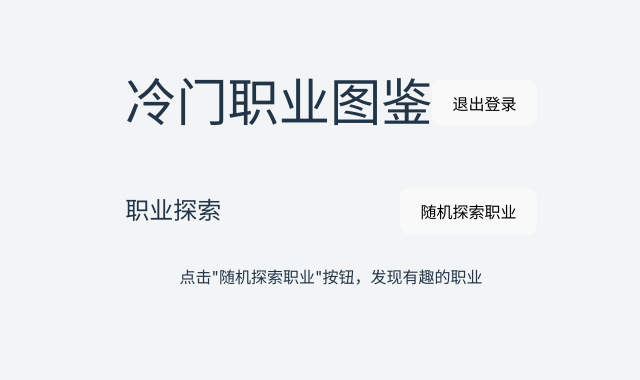
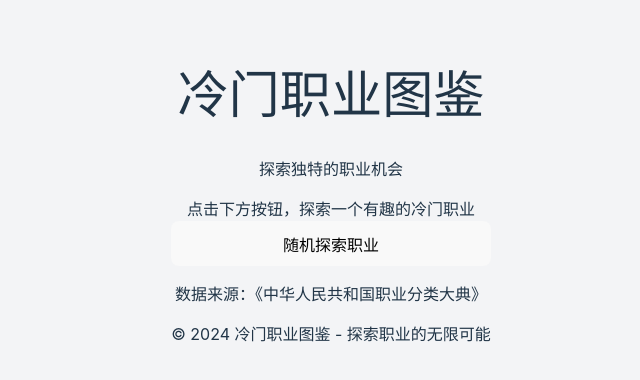
Before and after one commit to rabble-ldy/rare-jobs-explorer, a React (Vite) app: page / in a window 1280 px wide. Both pictures are taken after typing "Sample", "Sample123" into the empty fields and a click on the button "登录". Shown: the top 380 px of the page, without its empty margins (309-949 px from the left). Built offline with nearby package versions, Linux system fonts and the light colour scheme.

Commit message:
feat: 重构应用结构，修复数据加载问题

```diff
--- a/src/App.jsx
+++ b/src/App.jsx
@@ -1,6 +1,10 @@
 import { useState, useEffect } from 'react'
 import Papa from 'papaparse'
 import './App.css'
+import Header from './components/Header'
+import JobCard from './components/JobCard'
+import RandomButton from './components/RandomButton'
+import Footer from './components/Footer'
 
 function App() {
   const [isLoggedIn, setIsLoggedIn] = useState(false)
@@ -8,55 +12,20 @@ function App() {
   const [password, setPassword] = useState('')
   const [currentJob, setCurrentJob] = useState(null)
   const [jobs, setJobs] = useState([])
-  const [isLoading, setIsLoading] = useState(true)
+  const [isLoading, setIsLoading] = useState(false)
   const [error, setError] = useState(null)
 
   useEffect(() => {
-    // 读取 CSV 文件
-    fetch('/data/----_副本.csv')
-      .then(response => {
-        if (!response.ok) {
-          throw new Error(`HTTP error! status: ${response.status}`);
-        }
-        return response.text();
-      })
-      .then(csvText => {
-        console.log('CSV文件内容:', csvText.substring(0, 200)); // 打印前200个字符用于调试
-
-        // 使用 PapaParse 解析 CSV
-        Papa.parse(csvText, {
-          header: false, // CSV 没有标题行
-          skipEmptyLines: true, // 跳过空行
-          complete: (results) => {
-            console.log('解析结果:', results.data.slice(0, 2)); // 打印前两行用于调试
-
-            // 将 CSV 数据转换为结构化对象
-            const jobsData = results.data.slice(1).map((row, index) => ({
-              id: row[0]?.trim() || '',
-              name: row[1]?.trim() || '',
-              description: row[2]?.trim() || '',
-              salary: row[3]?.trim() || '',
-              experience: row[4]?.trim() || ''
-            })).filter(job => job.name && job.name.length > 0); // 过滤掉空行
-
-            console.log('加载的职业数据数量:', jobsData.length);
-            console.log('第一个职业数据:', jobsData[0]);
-            setJobs(jobsData);
-            setIsLoading(false);
-          },
-          error: (error) => {
-            console.error('解析 CSV 失败:', error);
-            setError('数据加载失败');
-            setIsLoading(false);
-          }
-        });
+    // 从public目录加载职业数据
+    fetch('/data/rareJobs.json')
+      .then(response => response.json())
+      .then(data => {
+        setJobs(data.jobs)
       })
       .catch(error => {
-        console.error('加载 CSV 文件失败:', error);
-        setError('数据加载失败: ' + error.message);
-        setIsLoading(false);
-      });
-  }, []);
+        console.error('Error loading jobs data:', error)
+      })
+  }, [])
 
   const handleLogin = (e) => {
     e.preventDefault()
@@ -66,15 +35,15 @@ function App() {
   }
 
   const getRandomJob = () => {
-    if (jobs.length > 0) {
+    if (jobs.length === 0) return
+
+    setIsLoading(true)
+    // 模拟加载延迟
+    setTimeout(() => {
       const randomIndex = Math.floor(Math.random() * jobs.length)
-      const selectedJob = jobs[randomIndex]
-      console.log('随机选择的职业:', {
-        id: selectedJob.id,
-        name: selectedJob.name
-      })
-      setCurrentJob(selectedJob)
-    }
+      setCurrentJob(jobs[randomIndex])
+      setIsLoading(false)
+    }, 1000)
   }
 
   if (!isLoggedIn) {
@@ -114,73 +83,18 @@ function App() {
   }
 
   return (
-    <div className="min-h-screen bg-gradient-to-br from-blue-50 to-indigo-50">
-      <nav className="bg-white shadow-sm">
-        <div className="max-w-4xl mx-auto px-4 sm:px-6 lg:px-8">
-          <div className="flex justify-between h-16">
-            <div className="flex items-center">
-              <h1 className="text-xl font-bold text-gray-800">冷门职业图鉴</h1>
-            </div>
-            <div className="flex items-center">
-              <button
-                onClick={() => setIsLoggedIn(false)}
-                className="text-gray-600 hover:text-gray-800 transition-colors"
-              >
-                退出登录
-              </button>
-            </div>
+    <div className="min-h-screen bg-gray-100">
+      <Header />
+      <main className="container mx-auto px-4 py-8">
+        {!currentJob && (
+          <div className="text-center text-gray-600 my-8">
+            点击下方按钮，探索一个有趣的冷门职业
           </div>
-        </div>
-      </nav>
-
-      <main className="max-w-4xl mx-auto py-8 px-4 sm:px-6 lg:px-8">
-        <div className="bg-white rounded-2xl shadow-lg p-6 sm:p-8">
-          <div className="flex justify-between items-center mb-8">
-            <h2 className="text-2xl font-bold text-gray-800">职业探索</h2>
-            <button
-              onClick={getRandomJob}
-              className="bg-blue-500 hover:bg-blue-600 text-white font-medium py-2 px-6 rounded-lg transition-all transform hover:scale-[1.02] active:scale-[0.98] disabled:opacity-50 disabled:cursor-not-allowed"
-              disabled={isLoading || error}
-            >
-              随机探索职业
-            </button>
-          </div>
-
-          {isLoading ? (
-            <div className="text-center py-12">
-              <div className="animate-spin rounded-full h-12 w-12 border-b-2 border-blue-500 mx-auto"></div>
-              <p className="mt-4 text-gray-600">正在加载职业数据...</p>
-            </div>
-          ) : error ? (
-            <div className="text-center py-12">
-              <p className="text-red-500">{error}</p>
-            </div>
-          ) : currentJob ? (
-            <div className="space-y-6">
-              <div className="border-b border-gray-100 pb-6">
-                <h3 className="text-2xl font-bold text-gray-800 mb-4">{currentJob.name}</h3>
-                <p className="text-gray-600 leading-relaxed">{currentJob.description}</p>
-              </div>
-
-              <div className="grid gap-6 sm:grid-cols-2">
-                <div className="bg-blue-50 rounded-xl p-6">
-                  <h4 className="font-semibold text-blue-800 mb-2">薪资区间</h4>
-                  <p className="text-blue-600">{currentJob.salary}</p>
-                </div>
-
-                <div className="bg-gray-50 rounded-xl p-6">
-                  <h4 className="font-semibold text-gray-800 mb-2">从业者经验</h4>
-                  <p className="text-gray-600 italic">{currentJob.experience}</p>
-                </div>
-              </div>
-            </div>
-          ) : (
-            <div className="text-center py-12">
-              <p className="text-gray-500">点击"随机探索职业"按钮，发现有趣的职业</p>
-            </div>
-          )}
-        </div>
+        )}
+        <RandomButton onClick={getRandomJob} isLoading={isLoading} />
+        <JobCard job={currentJob} />
       </main>
+      <Footer />
     </div>
   )
 }
--- /dev/null
+++ b/src/components/Footer.jsx
@@ -0,0 +1,18 @@
+function Footer() {
+  return (
+    <footer className="bg-gray-800 text-white mt-12">
+      <div className="container mx-auto px-4 py-8">
+        <div className="text-center">
+          <p className="text-sm">
+            数据来源：《中华人民共和国职业分类大典》
+          </p>
+          <p className="text-sm mt-2 text-gray-400">
+            © 2024 冷门职业图鉴 - 探索职业的无限可能
+          </p>
+        </div>
+      </div>
+    </footer>
+  );
+}
+
+export default Footer;
--- /dev/null
+++ b/src/components/Header.jsx
@@ -0,0 +1,12 @@
+function Header() {
+  return (
+    <header className="bg-white shadow-sm">
+      <div className="container mx-auto px-4 py-4">
+        <h1 className="text-2xl font-bold text-gray-800">冷门职业图鉴</h1>
+        <p className="text-gray-600 mt-1">探索独特的职业机会</p>
+      </div>
+    </header>
+  );
+}
+
+export default Header;
--- /dev/null
+++ b/src/components/JobCard.jsx
@@ -0,0 +1,35 @@
+function JobCard({ job }) {
+  if (!job) return null;
+
+  return (
+    <div className="bg-white rounded-lg shadow-md p-6 mt-8">
+      <h2 className="text-2xl font-bold text-gray-800 mb-4">{job.name}</h2>
+      <p className="text-gray-600 mb-6">{job.description}</p>
+
+      <div className="grid gap-6 md:grid-cols-2">
+        <div className="bg-blue-50 rounded-lg p-4">
+          <h3 className="font-semibold text-blue-800 mb-2">薪资范围</h3>
+          <p className="text-blue-600">
+            {job.salary.min} - {job.salary.max} {job.salary.unit}
+          </p>
+        </div>
+
+        <div className="bg-green-50 rounded-lg p-4">
+          <h3 className="font-semibold text-green-800 mb-2">从业经验</h3>
+          <p className="text-green-600">{job.experience}</p>
+        </div>
+      </div>
+
+      <div className="mt-6">
+        <h3 className="font-semibold text-gray-800 mb-2">技能要求</h3>
+        <ul className="list-disc list-inside space-y-1">
+          {job.requirements.map((req, index) => (
+            <li key={index} className="text-gray-600">{req}</li>
+          ))}
+        </ul>
+      </div>
+    </div>
+  );
+}
+
+export default JobCard;
--- /dev/null
+++ b/src/components/RandomButton.jsx
@@ -0,0 +1,20 @@
+function RandomButton({ onClick, isLoading }) {
+  return (
+    <button
+      onClick={onClick}
+      disabled={isLoading}
+      className="w-full bg-blue-500 hover:bg-blue-600 text-white font-medium py-3 px-6 rounded-lg transition-all transform hover:scale-[1.02] active:scale-[0.98] disabled:opacity-50 disabled:cursor-not-allowed"
+    >
+      {isLoading ? (
+        <div className="flex items-center justify-center">
+          <div className="animate-spin rounded-full h-5 w-5 border-b-2 border-white mr-2"></div>
+          <span>加载中...</span>
+        </div>
+      ) : (
+        "随机探索职业"
+      )}
+    </button>
+  );
+}
+
+export default RandomButton;
```
